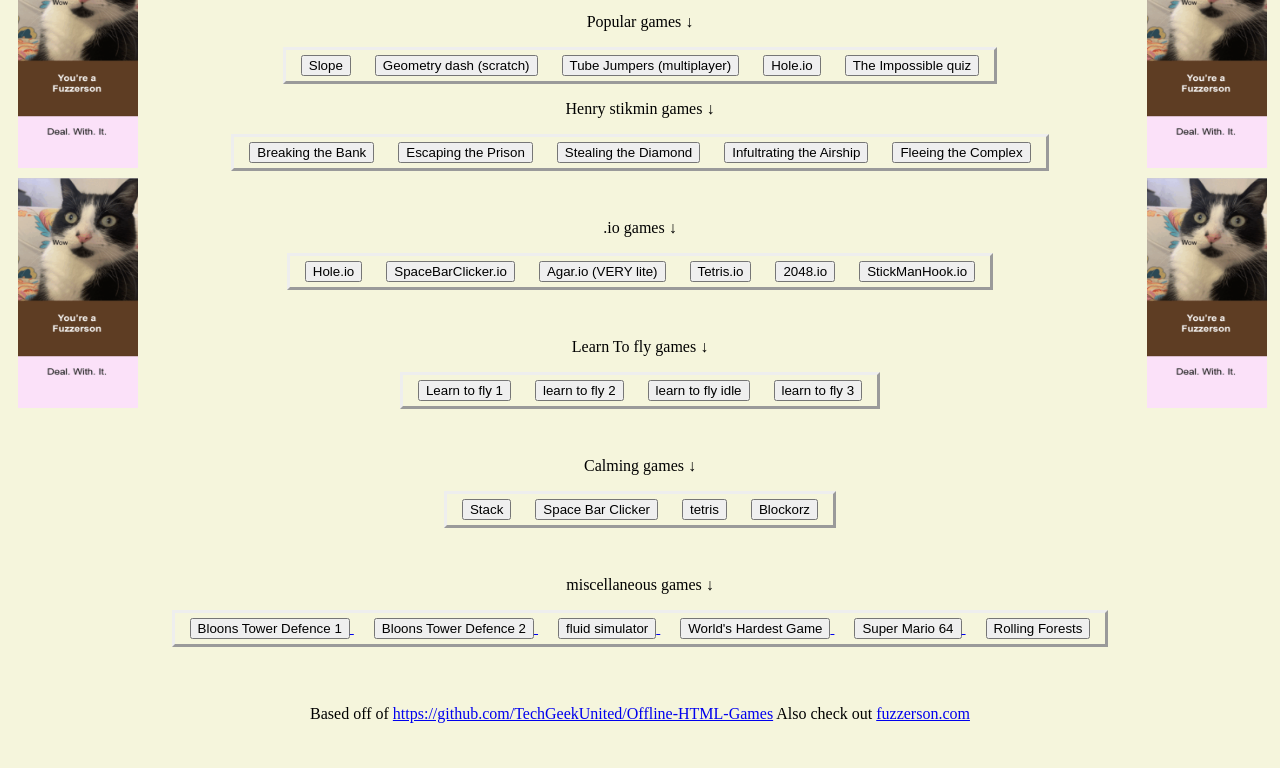
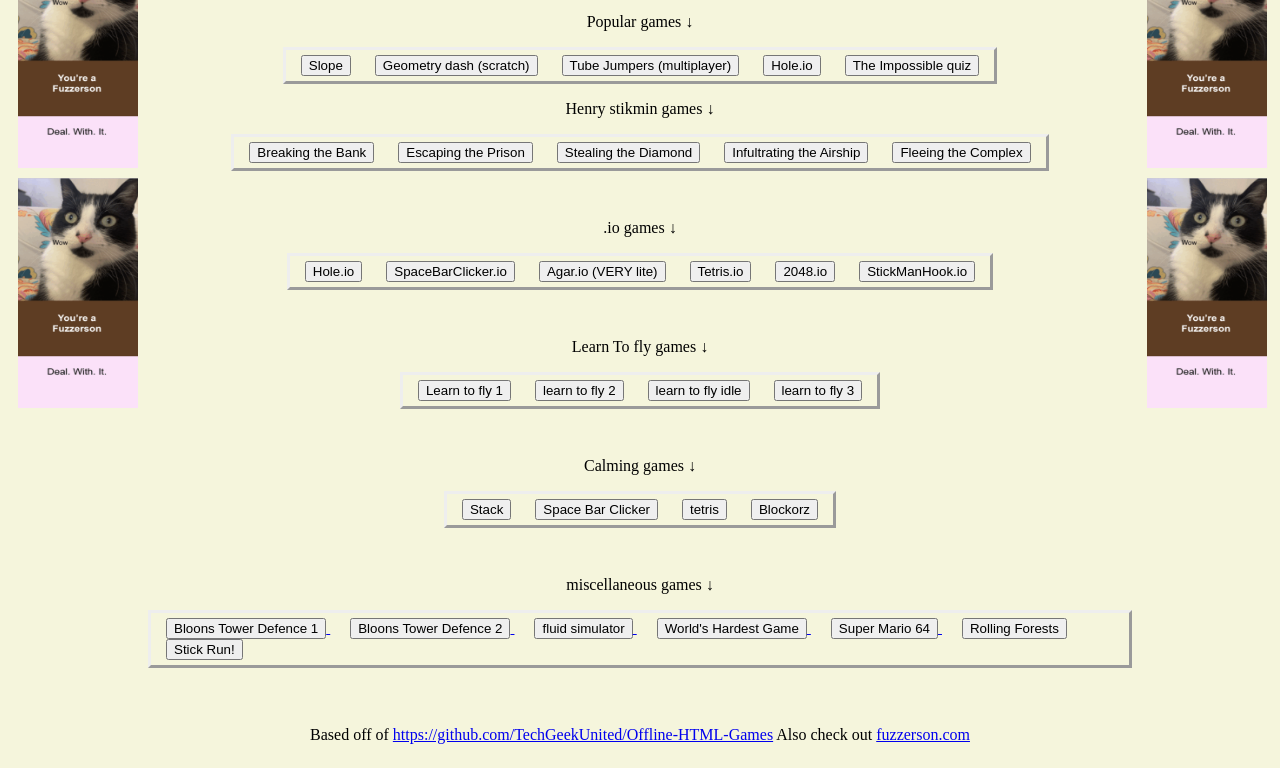
Before and after one commit to fuzzerson/fuzzersonmath2, a plain HTML site: page index.html in a window 1280 px wide. Shown: the part 83-851 px from the top of the page. Before the commit the page ends 830 px from the top, so only its background shows below. Drawn offline with Linux system fonts and the light colour scheme.

Commit message:
missed some stuff

```diff
--- a/index.html
+++ b/index.html
@@ -158,6 +158,9 @@ body {
         <a href="rollingforests.html" class="center">
             <button>Rolling Forests</button>
         </a>
+        <a href="stickrunweb.html" class="center">
+            <button>Stick Run!</button>
+        </a>
     </div>
     <p></p>
 
```
